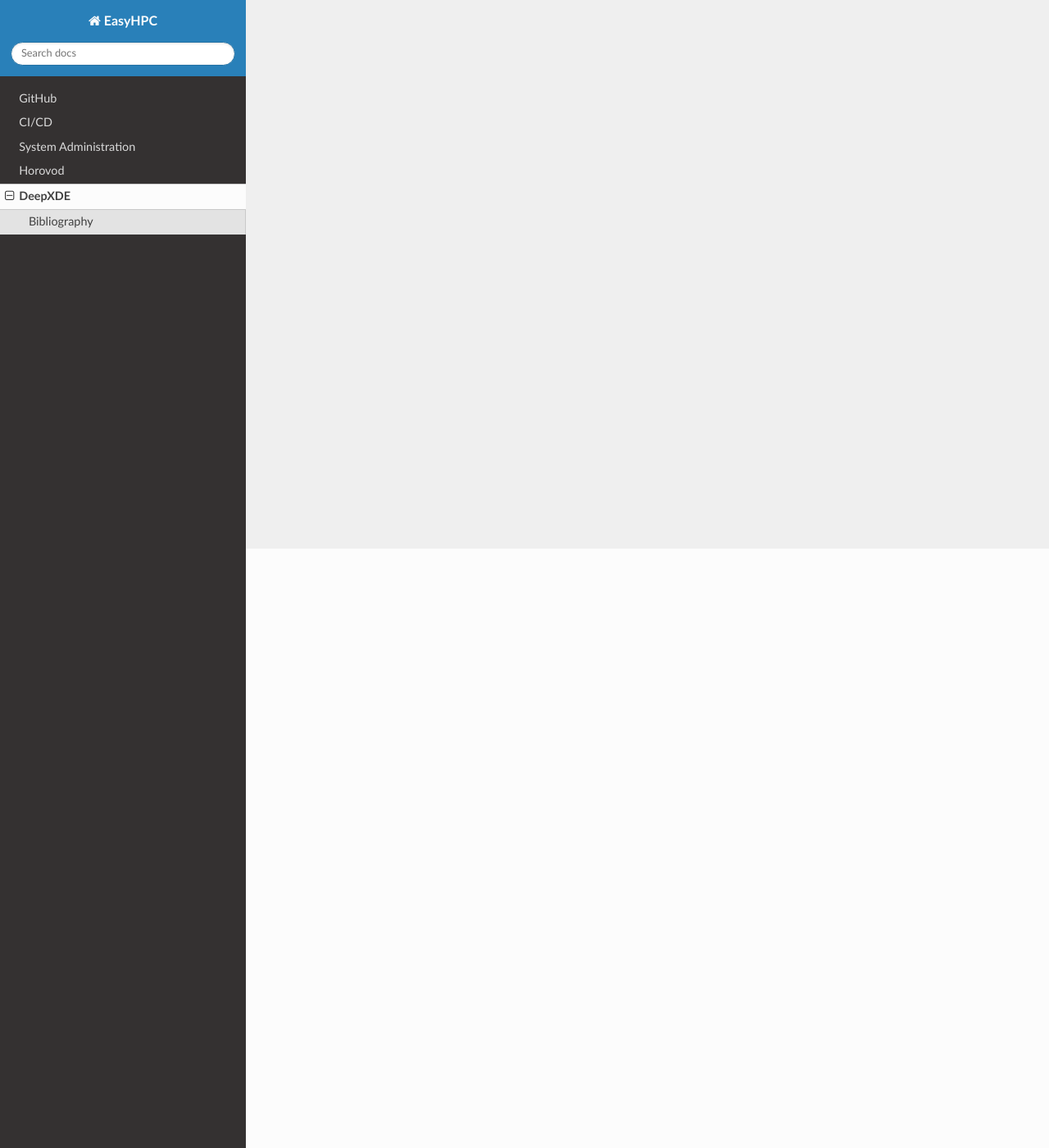
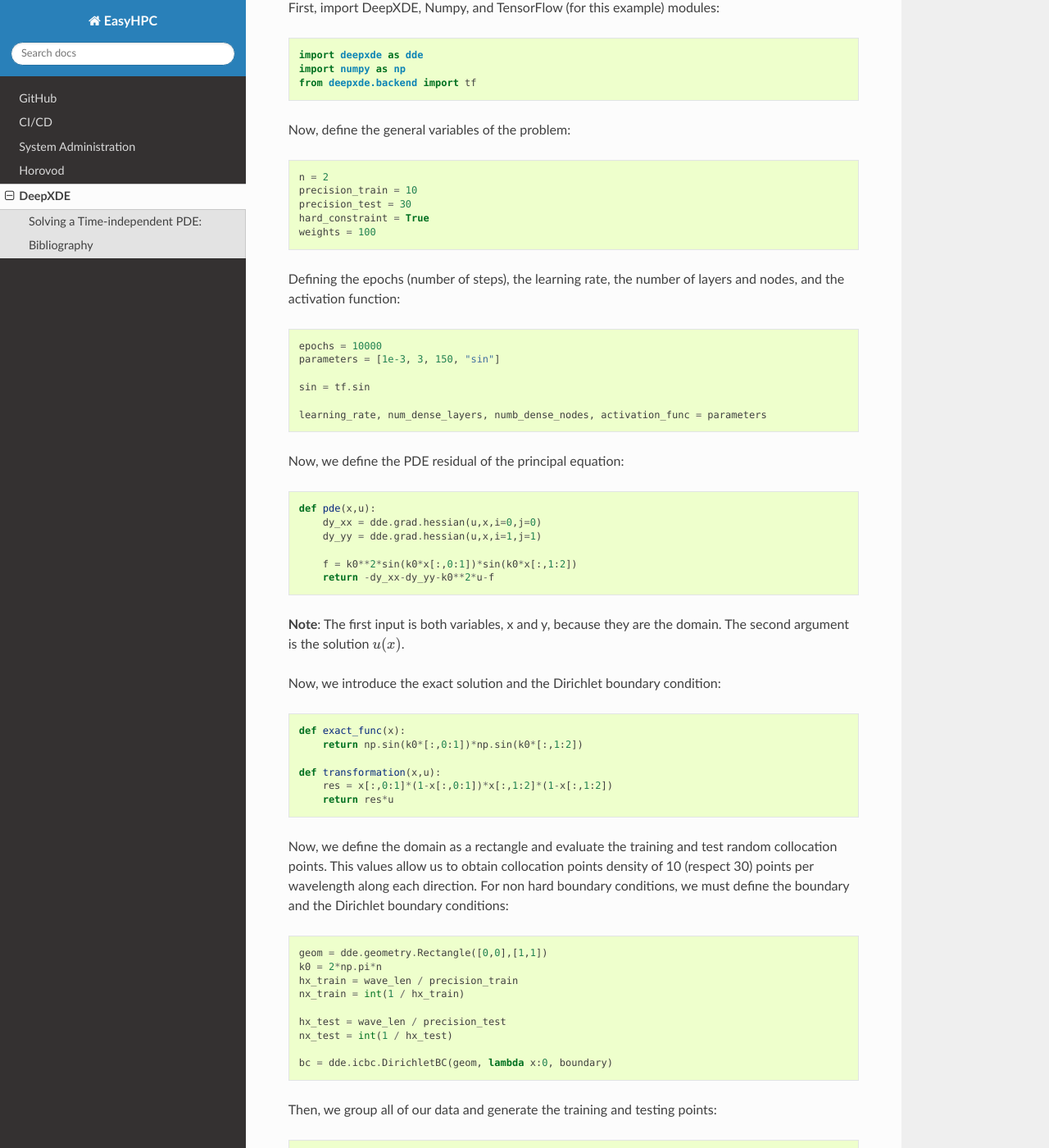
Before and after one commit to pescap/EasyHPC, a Sphinx documentation site: the page built from docs/source/deepxde.rst, in a window 1280 px wide and 1400 px high, scrolled down 731 px. Shown: the whole window at 82% size. Built offline with Sphinx 7.4.7 and the Read the Docs theme 2.0.0, drawn with Linux system fonts in a browser that asks for light colours; some of the changed text lies outside the part shown.

Commit message:
Added the Helmholtz 2D example w/o hard boundary

```diff
--- a/docs/source/deepxde.rst
+++ b/docs/source/deepxde.rst
@@ -1,7 +1,199 @@
 DeepXDE
 =======
 
+
 To do. Explain the theory for inverse problems, and add references.
+
+Solving a Time-independent PDE:
+-------------------------------
+This mathematical example is commonly known,
+but for the original solution in Python you can go to the
+`DeepXDE documentation <https://deepxde.readthedocs.io/en/latest/demos/pinn_forward/helmholtz.2d.dirichlet.html>`_.
+
+Given a wavenumber: :math:`k_{0}=2\pi n` with :math:`n=2`.
+
+You will solve a Helmholtz equation:
+
+.. math:: - u_{xx} - u_{yy} - {k^2}_0u=f,\qquad \Omega={[0,1]}^2
+
+Where :math:`f`:
+
+.. math:: f(x,y)={k^2}_0\sin{(k_0x)}\sin{(k_0y)}
+
+With the Dirichlet boundary conditions:
+
+.. math:: u(x,y)=0,\qquad (x,y) \in \partial \Omega
+
+And finally, the solution is:
+
+.. math:: u(x,y)=\sin{(k_0x)}\sin{(k_0y)}
+
+First, import DeepXDE, Numpy, and TensorFlow (for this example) modules::
+
+    import deepxde as dde
+    import numpy as np
+    from deepxde.backend import tf
+
+Now, define the general variables of the problem::
+
+    n = 2
+    precision_train = 10
+    precision_test = 30
+    hard_constraint = True
+    weights = 100
+
+Defining the epochs (number of steps), the learning rate, the number of layers and nodes, and the activation function::
+
+    epochs = 10000
+    parameters = [1e-3, 3, 150, "sin"]
+
+    sin = tf.sin
+
+    learning_rate, num_dense_layers, numb_dense_nodes, activation_func = parameters
+
+Now, we define the PDE residual of the principal equation::
+
+    def pde(x,u):
+        dy_xx = dde.grad.hessian(u,x,i=0,j=0)
+        dy_yy = dde.grad.hessian(u,x,i=1,j=1)
+
+        f = k0**2*sin(k0*x[:,0:1])*sin(k0*x[:,1:2])
+        return -dy_xx-dy_yy-k0**2*u-f
+
+**Note**: The first input is both variables, x and y, because they are the domain. The second argument is the solution :math:`u(x)`.
+
+Now, we introduce the exact solution and the Dirichlet boundary condition::
+
+    def exact_func(x):
+        return np.sin(k0*[:,0:1])*np.sin(k0*[:,1:2])
+
+    def transformation(x,u):
+        res = x[:,0:1]*(1-x[:,0:1])*x[:,1:2]*(1-x[:,1:2])
+        return res*u
+
+Now, we define the domain as a rectangle and evaluate the training and test random collocation points.
+This values allow us to obtain collocation points density of 10 (respect 30) points per wavelength along each direction.
+For non hard boundary conditions, we must define the boundary and the Dirichlet boundary conditions::
+
+    geom = dde.geometry.Rectangle([0,0],[1,1])
+    k0 = 2*np.pi*n
+    hx_train = wave_len / precision_train
+    nx_train = int(1 / hx_train)
+
+    hx_test = wave_len / precision_test
+    nx_test = int(1 / hx_test)
+
+    bc = dde.icbc.DirichletBC(geom, lambda x:0, boundary)
+
+Then, we group all of our data and generate the training and testing points::
+
+    data = dde.data.PDE (
+        geom,
+        pde,
+        bc,
+        num_domain = nx_train**2,
+        num_boundary = 4*nx_train,
+        solution = function,
+        num_test = nx_test**2,
+    )
+
+Now, it's time to choose the network. In this example, we use a fully connected nerual network of depth 4 (3 hidden layers) and width of 150.
+The activation function in this case is `sin` and `Glorot uniform` as initializer::
+
+    network = dde.nn.NN(
+        [2] + [numb_dense_nodes]*num_dense_layers + [1], activation, "Glorot uniform"
+    )
+
+Now, we have the PDE and the network. With this we build a `Model` and define the optimizer and learning rate::
+
+    model = dde.Model(data, net)
+
+    loss_weights = [1, weights]
+    model.compile(
+        "adam",
+        lr = learning_rate,
+        metrics = ["12 relative error"],
+        loss_weights = loss_weights
+    )
+
+We will train the model for :math:`10000` iterations with Adam optimizer::
+
+    losshistory, train_state = model.train(epochs = epochs)
+
+Saving the plots::
+
+    dde.saveplot(losshistory, train_state, issave = True, isplot = True)
+
+**Full Code**::
+
+    import deepxde as dde
+    import numpy as np
+    from deepxde.backend import tf
+
+    n = 2
+    precision_train = 10
+    precision_test = 30
+    hard_constraint = True
+    weights = 100
+
+    epochs = 10000
+    parameters = [1e-3, 3, 150, "sin"]
+
+    sin = tf.sin
+
+    learning_rate, num_dense_layers, numb_dense_nodes, activation_func = parameters
+
+    def pde(x,u):
+        dy_xx = dde.grad.hessian(u,x,i=0,j=0)
+        dy_yy = dde.grad.hessian(u,x,i=1,j=1)
+
+        f = k0**2*sin(k0*x[:,0:1])*sin(k0*x[:,1:2])
+        return -dy_xx-dy_yy-k0**2*u-f
+
+    def exact_func(x):
+        return np.sin(k0*[:,0:1])*np.sin(k0*[:,1:2])
+
+    def transformation(x,u):
+        res = x[:,0:1]*(1-x[:,0:1])*x[:,1:2]*(1-x[:,1:2])
+        return res*u
+
+    geom = dde.geometry.Rectangle([0,0],[1,1])
+    k0 = 2*np.pi*n
+    hx_train = wave_len / precision_train
+    nx_train = int(1 / hx_train)
+
+    hx_test = wave_len / precision_test
+    nx_test = int(1 / hx_test)
+
+    bc = dde.icbc.DirichletBC(geom, lambda x:0, boundary)
+
+    data = dde.data.PDE (
+        geom,
+        pde,
+        bc,
+        num_domain = nx_train**2,
+        num_boundary = 4*nx_train,
+        solution = function,
+        num_test = nx_test**2,
+    )
+
+    network = dde.nn.NN(
+        [2] + [numb_dense_nodes]*num_dense_layers + [1], activation, "Glorot uniform"
+    )
+
+    model = dde.Model(data, net)
+
+    loss_weights = [1, weights]
+    model.compile(
+        "adam",
+        lr = learning_rate,
+        metrics = ["12 relative error"],
+        loss_weights = loss_weights
+    )
+
+    losshistory, train_state = model.train(epochs = epochs)
+    dde.saveplot(losshistory, train_state, issave = True, isplot = True)
+
 
 Bibliography
 ------------
```
